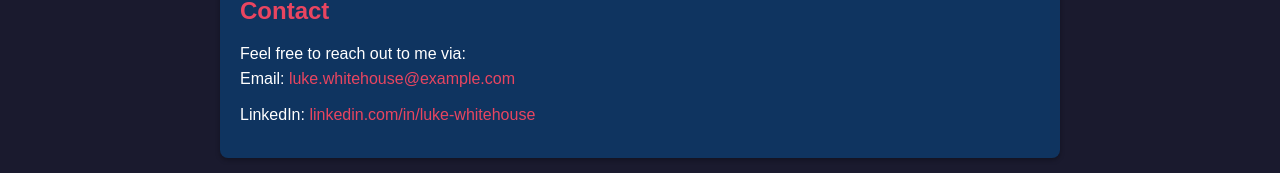
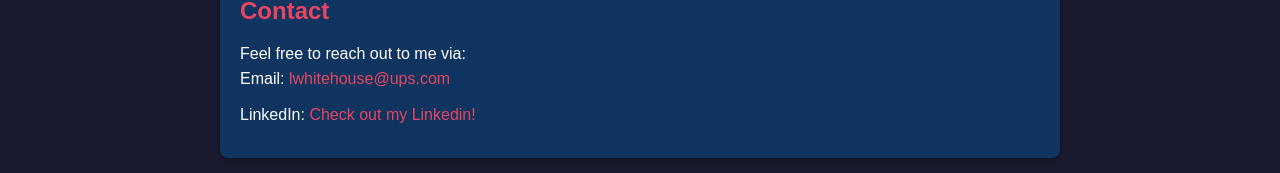
Before and after one commit to ootlet/Resume, a plain HTML site: page index.html in a window 1280 px wide. Shown: the part 798-971 px from the top of the page. Drawn offline with Linux system fonts and the light colour scheme.

Commit message:
Update index.html

```diff
--- a/index.html
+++ b/index.html
@@ -54,8 +54,8 @@
         <h2>Contact</h2>
         <p>Feel free to reach out to me via:</p>
         <ul>
-            <li>Email: <a href="mailto:luke.whitehouse@example.com">luke.whitehouse@example.com</a></li>
-            <li>LinkedIn: <a href="https://www.linkedin.com/in/luke-whitehouse" target="_blank">linkedin.com/in/luke-whitehouse</a></li>
+            <li>Email: <a href="mailto:lwhitehouse@ups.com">lwhitehouse@ups.com</a></li>
+            <li>LinkedIn: <a href="https://www.linkedin.com/in/luke-whitehouse-2b9395278/" target="_blank">Check out my Linkedin!</a></li>
         </ul>
     </section>
 
```
